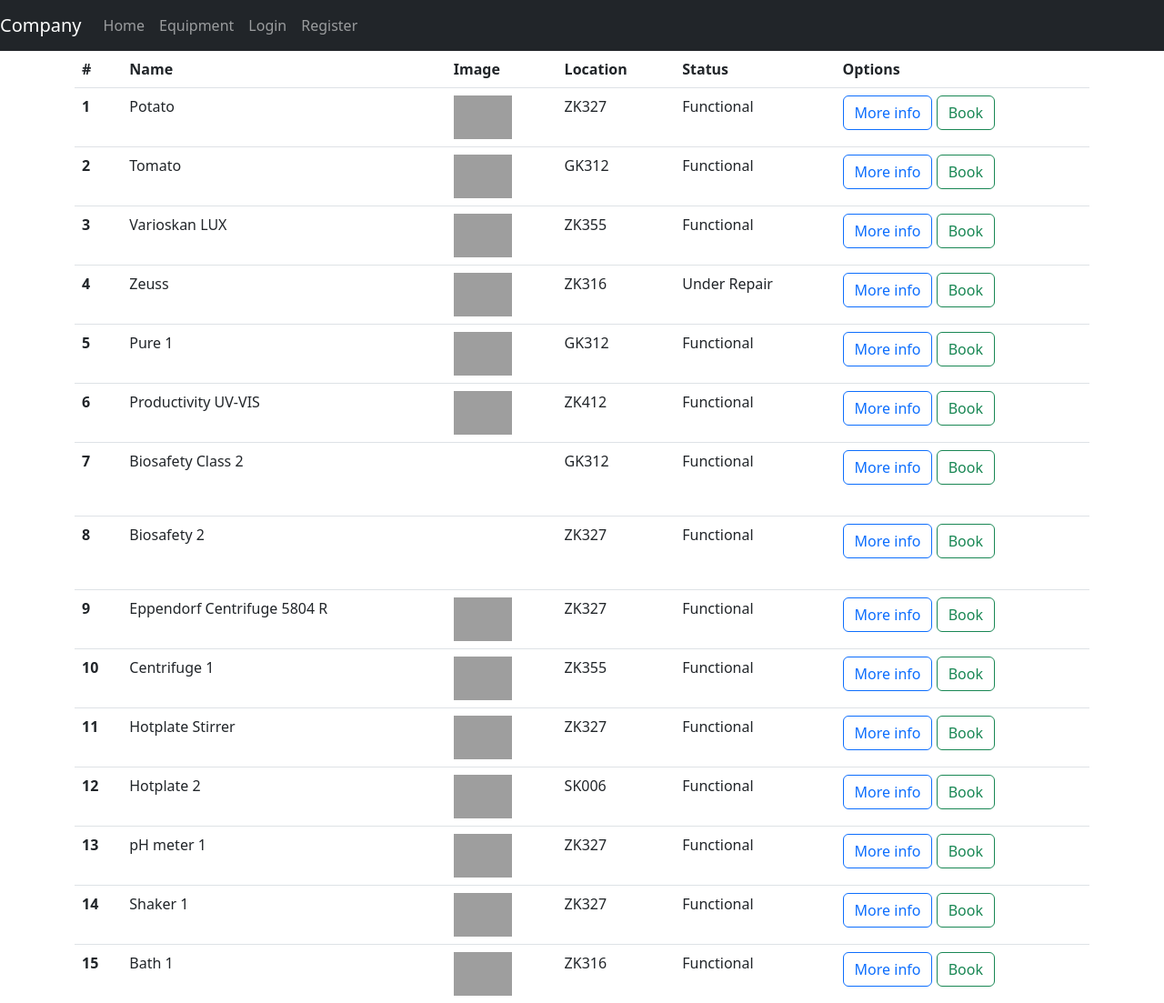
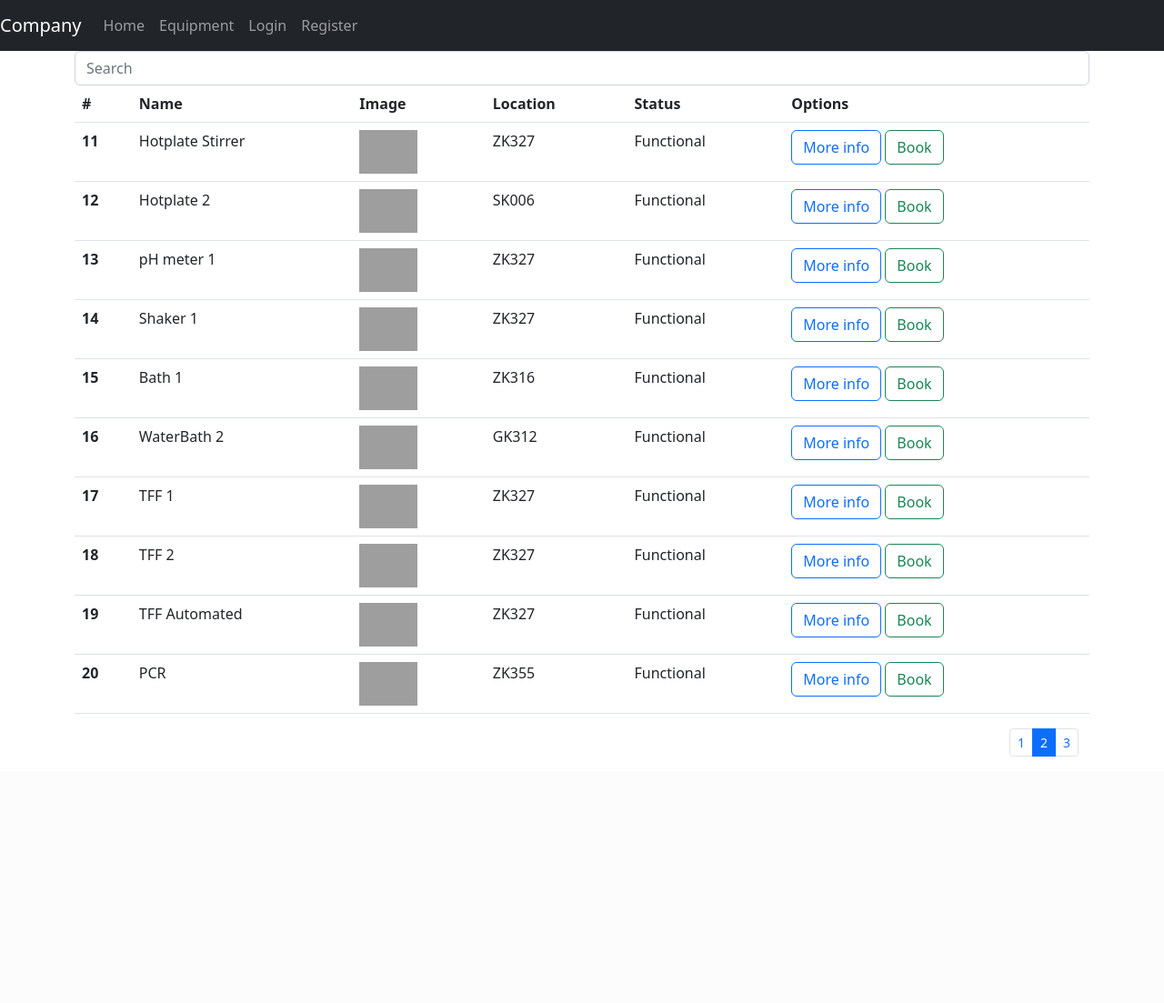
Before and after one commit to MutagenSnake/Django_based_booking_website, a Django app: page /equipment/?page=2 in a window 1280 px wide. Shown: the top 1103 px of the page at 91% size. After the commit the page ends 832 px from the top, so only its background shows below. Run offline with Django 4.2, Linux system fonts and the light colour scheme; data comes from the database, SQL or seed files in the repository; grey boxes are pictures that could not be loaded.

Commit message:
Added Search

```diff
--- a/main/booking/templates/equipment.html
+++ b/main/booking/templates/equipment.html
@@ -5,6 +5,13 @@ Equipment
 {% endblock %}
 
 {% block content %}
+
+<div>
+    <form action="{% url 'search' %}" method="get" class="form-inline my-2 my-md-0">
+    <input name="query" class="form-control" type="text" placeholder="Search">
+    </form>
+</div>
+
 <table class="table table-hover">
     <thead>
     <tr>
@@ -49,4 +56,25 @@ Equipment
     {% endfor %}
     </tbody>
 </table>
+
+<div class="container puslapiai">
+    <nav aria-label="...">
+        {% if items.has_other_pages %}
+            <ul class="pagination pagination-sm justify-content-end">
+                {% for i in items.paginator.page_range %}
+                    {% if items.number == i %}
+                        <li class="page-item active">
+                            <a class="page-link">{{ i }}</a>
+                        </li>
+                    {% else %}
+                        <li class="page-item">
+                            <a class="page-link" href="?page={{ i }}">{{ i }}</a>
+                        </li>
+                    {% endif %}
+                {% endfor %}
+            </ul>
+        {% endif %}
+    </nav>
+</div>
+
 {% endblock %}
--- a/main/booking/urls.py
+++ b/main/booking/urls.py
@@ -6,4 +6,5 @@ urlpatterns =[
     path('equipment/', views.equipment, name='equipment'),
     path('register/', views.register, name='register'),
     path('booking/<int:appliance_id>', views.booking, name='booking'),
+    path('search/', views.search, name='search'),
 ]
--- a/main/booking/views.py
+++ b/main/booking/views.py
@@ -12,6 +12,7 @@ from django.contrib import messages
 import re
 from .functions import form_to_datetime, overlap_checker, past_checker
 from django.core.paginator import Paginator
+from django.db.models import Q
 
 def homepage(request):
     """Homepage view"""
@@ -20,12 +21,10 @@ def homepage(request):
 def equipment(request):
     """ View listing all equipment with search option and redirection to booking"""
     paginator = Paginator(Appliance.objects.all(), 10)
-    items = Appliance.objects.all()
     page_number = request.GET.get('page')
     paged_appliances = paginator.get_page(page_number)
     context = {
-        'items': items,
-        'appliances': paged_appliances
+        'items': paged_appliances,
     }
     return render(request, template_name='equipment.html', context=context)
 
@@ -84,3 +83,11 @@ def booking(request, appliance_id):
 
     if request.method == 'GET':
         return render(request, template_name='bookingpage.html', context=context)
+
+def search(request):
+    query = request.GET.get('query')
+    search_results = Appliance.objects.filter(Q(title__icontains=query) | Q(location__icontains=query))
+    context = {
+        'items': search_results,
+    }
+    return render(request, template_name='equipment.html', context=context)
```
